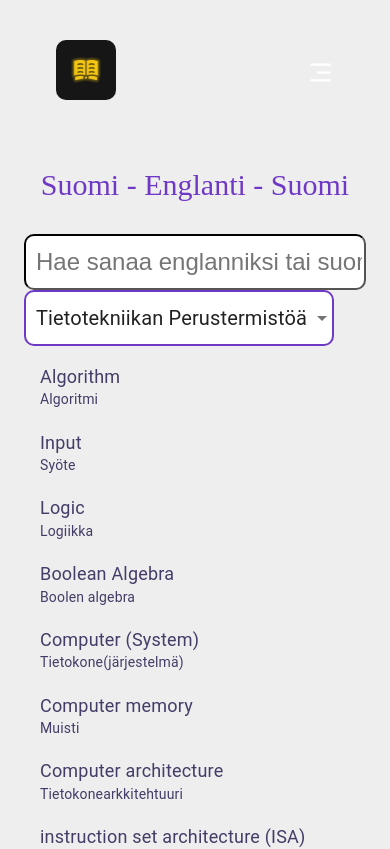
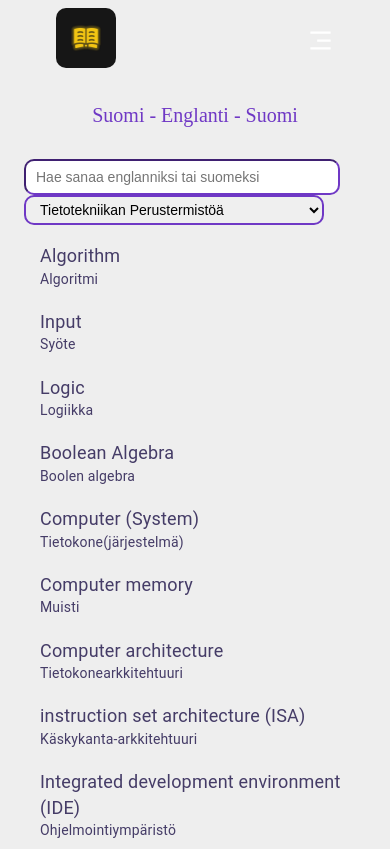
Before and after one commit to StefanYlimaki/TVT-Sanasto, a React (Create React App) app: page /dictionary in a window 390 px wide. Shown: the top 849 px of the page. Built offline with nearby package versions, Linux system fonts and the light colour scheme.

Commit message:
Adjusted components for devices with smaller screens

```diff
--- a/src/components/navbar/navbar.css
+++ b/src/components/navbar/navbar.css
@@ -99,6 +99,10 @@
     .tvt__navbar-menu {
         display: flex;
     }
+
+    .tvt__navbar {
+        max-height: 0px;
+    }
 }
 
 @media screen and (max-width: 500px) {
--- a/src/containers/dictionary/Dictionary.jsx
+++ b/src/containers/dictionary/Dictionary.jsx
@@ -65,14 +65,14 @@ const CompBasicCategory = () => {
             ></input>
           </div>
           <div className="catogory__input-box_select">
-            <NativeSelect
+            <select
             value={category}
             onChange={(e)=>setGategory(e.target.value)}
             input={<BootstrapInput />}
             >
               <option value={"comp_basic"}>Tietotekniikan Perustermistöä</option>
               <option value={"networks_basic"}>Internet ja Tietoverkot</option>
-            </NativeSelect>
+            </select>
           </div>
         </div>
         <div>
--- a/src/containers/dictionary/dictionary.css
+++ b/src/containers/dictionary/dictionary.css
@@ -16,11 +16,24 @@
 
 input {
     display: flex;
-    border-color: var(--color-text);
+    border-color:  #6F38C5;
     text-emphasis-color: var(--color-text);
     color: black;
-    font-size: 24px;
+    font-size: 20px;
     height: 50px;
+    width: 68%;
+    border-radius: 10px;
+    padding-left: 10px;
+}
+
+select {
+  display: flex;
+  border-color:  #6F38C5;
+  border-width: 2px;
+    text-emphasis-color: var(--color-text);
+    color: black;
+    font-size: 20px;
+    height: 55px;
     width: 68%;
     border-radius: 10px;
     padding-left: 10px;
@@ -49,11 +62,12 @@ input {
   flex-shrink: 0;
 }
 
-.catogory__input-box_select {
+.catogory__input-box_select select{
   flex: 1;
   display: flex;
-  justify-content: flex-end;
   flex-shrink: 0;
+  width: 100%;
+  max-width: 400px;
 }
 
 
@@ -64,4 +78,30 @@ input {
   .catogory__input-box_select {
     justify-content: flex-start;
   }
+
+  .catogory__input-box_select select{
+    width: 100%;
+    max-width: 300px;
+  }
+
+  .category__input-text {
+    font-size: 20px;
+  }
 }
+
+@media screen and (max-width: 500px) {
+  .category__input-box_search input {
+    max-height: 30px;
+  }
+
+  .catogory__input-box_select select {
+    font-size: 14px;
+    max-height: 30px;
+  }
+
+  .category__input-box_search input{
+    width: 100%;
+    max-width: 300px;
+    font-size: 14px;
+  }
+}
```
